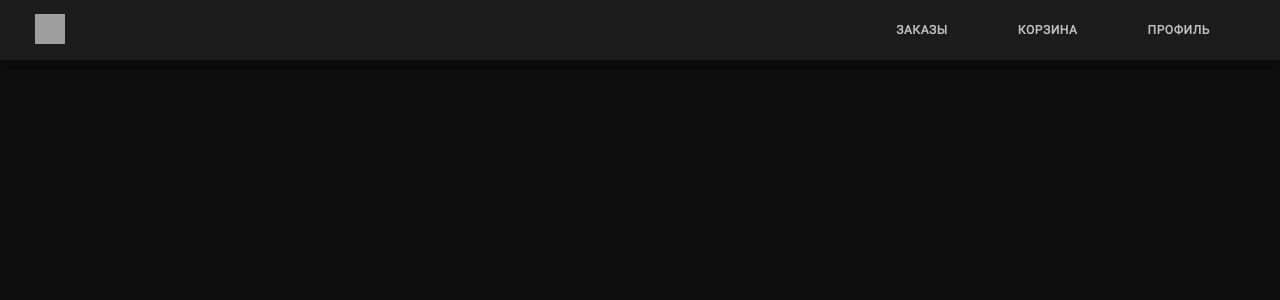
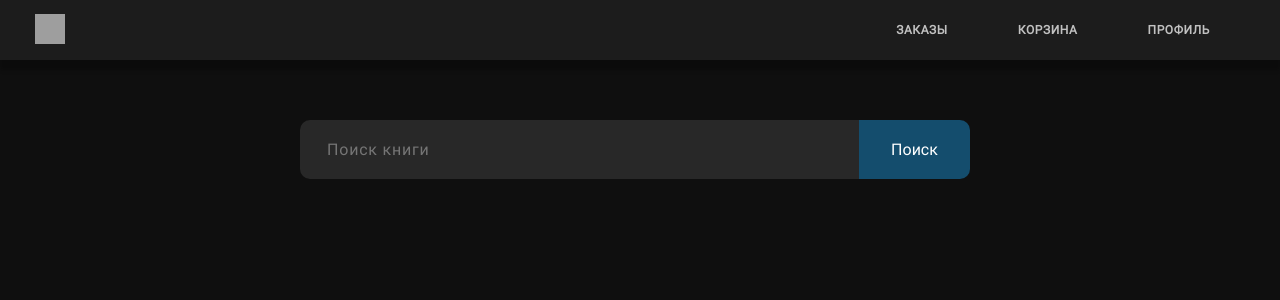
Before and after one commit to TrueFullDeveloper/BookStore, a React (Create React App) app in the folder frontend/: page /login in a window 1280 px wide. Both pictures are taken after typing "name@example.com", "Sample123" into the empty fields and a click on the button "ВОЙТИ". Shown: the top 300 px of the page. Built offline with nearby package versions, Linux system fonts and the light colour scheme; no server answers; grey boxes are pictures that could not be loaded.

Commit message:
Add Search Form

```diff
--- /dev/null
+++ b/frontend/src/components/searchForm/SearchForm.js
@@ -0,0 +1,31 @@
+import React, { useState } from "react";
+import { useDispatch } from "react-redux";
+import { Link } from "react-router-dom";
+import { fetchResponse } from "../../reduxToolkit/api/searchSlice";
+import styles from "./SearchForm.module.css";
+
+export const SearchForm = () => {
+  const dispatch = useDispatch();
+  const [value, setValue] = useState("");
+
+  const submitHandler = event => {
+    event.preventDefault();
+    dispatch(fetchResponse(value));
+  };
+
+  return (
+    <form>
+      <div className={styles.search_form}>
+        <input
+          type="search"
+          placeholder="Поиск книги"
+          value={value}
+          onChange={e => setValue(e.target.value)}
+        />
+        <button type="submit" onClick={submitHandler}>
+          <Link to="/search">Поиск</Link>
+        </button>
+      </div>
+    </form>
+  );
+};
--- /dev/null
+++ b/frontend/src/components/searchForm/SearchForm.module.css
@@ -0,0 +1,61 @@
+.search_form {
+  margin-top: 120px;
+  margin-left: auto;
+  margin-right: auto;
+  width: 680px;
+}
+
+.search_form p {
+  font-family: Roboto;
+  font-style: normal;
+  font-weight: normal;
+  font-size: 24px;
+  line-height: 28px;
+  letter-spacing: 0.05em;
+  color: #dddddd;
+}
+
+.search_form input {
+  width: 559px;
+  height: 59px;
+  outline: none;
+  border: 0;
+  background: #282828;
+  border-radius: 10px 0 0 10px;
+  padding-left: 27px;
+  font-family: Roboto;
+  font-style: normal;
+  font-weight: normal;
+  font-size: 16px;
+  letter-spacing: 0.05em;
+  color: #9b9797;
+}
+
+.search_form button {
+  margin-left: 0px;
+  width: 111px;
+  height: 59px;
+  outline: none;
+  border: 0;
+  background: #144d6d;
+  border-radius: 0 10px 10px 0;
+  transition: 0.35s;
+}
+
+.search_form button a {
+  font-family: Roboto;
+  font-style: normal;
+  font-weight: 500;
+  font-size: 16px;
+  cursor: pointer;
+  text-decoration: none;
+  color: #ffffff;
+}
+
+.search_form button:hover {
+  background: #19608a;
+}
+
+.search_form input:focus {
+  color: white;
+}
--- a/frontend/src/pages/Home.js
+++ b/frontend/src/pages/Home.js
@@ -1,5 +1,6 @@
 import React from "react";
+import { SearchForm } from "../components/searchForm/SearchForm";
 
 export const Home = () => {
-  return <div>Home</div>;
+  return <SearchForm />;
 };
--- a/frontend/src/pages/Search.js
+++ b/frontend/src/pages/Search.js
@@ -1,5 +1,6 @@
 import React from "react";
+import { SearchForm } from "../components/searchForm/SearchForm";
 
 export const Search = () => {
-  return <div>Search</div>;
+  return <SearchForm />;
 };
--- /dev/null
+++ b/frontend/src/reduxToolkit/api/searchSlice.js
@@ -0,0 +1,46 @@
+import { createSlice, createAsyncThunk } from "@reduxjs/toolkit";
+import axios from "axios";
+
+export const fetchResponse = createAsyncThunk(
+  "search/fetchResponse",
+  async userQuery => {
+    try {
+      const res = await axios.get(
+        "https://jsonplaceholder.typicode.com/todos/?_start=0&_limit=5"
+      );
+
+      const payload = Object.keys(res.data).map(key => {
+        return { ...res.data[key] };
+      });
+
+      return payload;
+    } catch (err) {
+      console.log(err.message);
+    }
+  }
+);
+
+const searchSlice = createSlice({
+  name: "search",
+  initialState: {
+    responseList: [],
+    loading: false,
+  },
+
+  extraReducers: {
+    [fetchResponse.pending]: state => {
+      state.loading = true;
+    },
+
+    [fetchResponse.fulfilled]: (state, { payload }) => {
+      state.responseList = payload;
+      state.loading = false;
+    },
+  },
+});
+
+export const selectSearchLoading = state => state.search.loading;
+
+export const selectResponseList = state => state.search.responseList;
+
+export default searchSlice.reducer;
--- a/frontend/src/reduxToolkit/store.js
+++ b/frontend/src/reduxToolkit/store.js
@@ -1,10 +1,12 @@
 import { configureStore } from "@reduxjs/toolkit";
 // API Reducers
 import authReducer from "./api/authSlice";
+import searchReducer from "./api/searchSlice";
 
 export default configureStore({
   reducer: {
     // Reducers with API
     auth: authReducer,
+    search: searchReducer,
   },
 });
```
Also changed, not shown: 1 other file (tests, documents, lock files or other folders).
